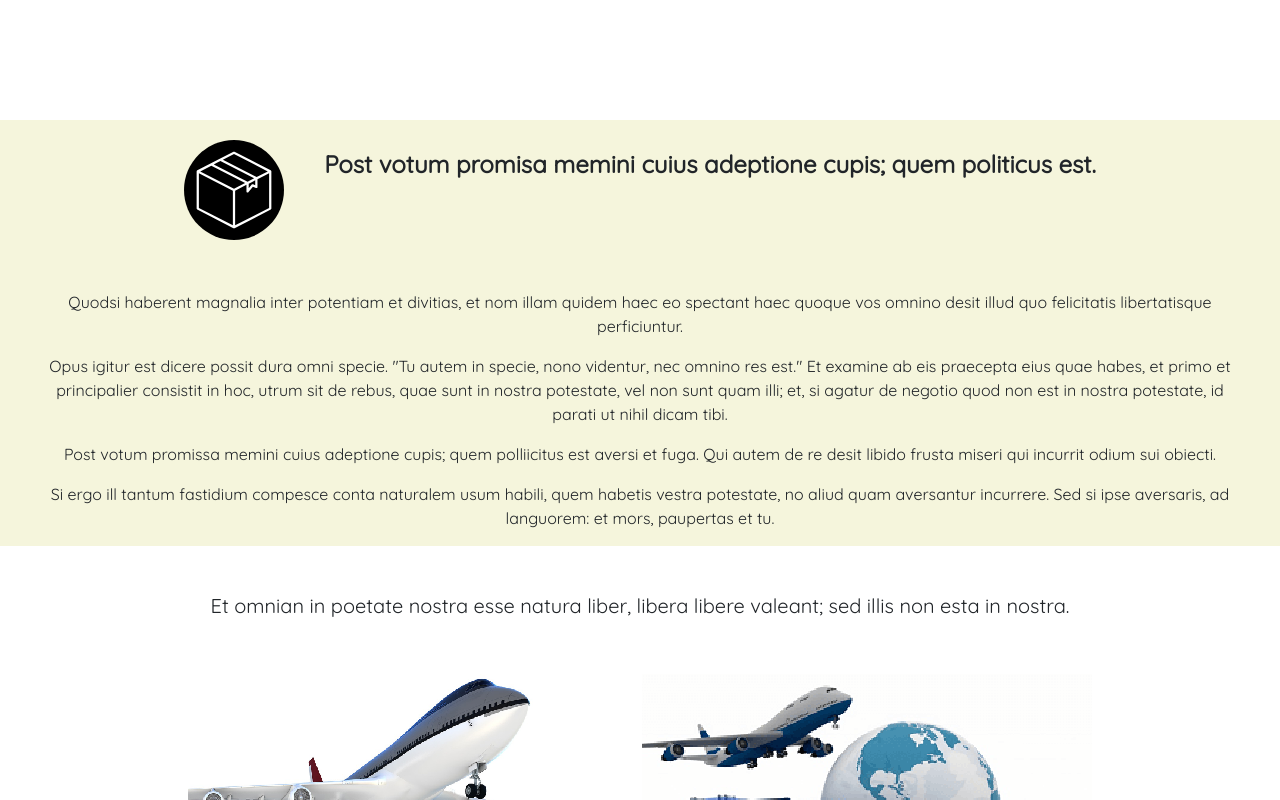
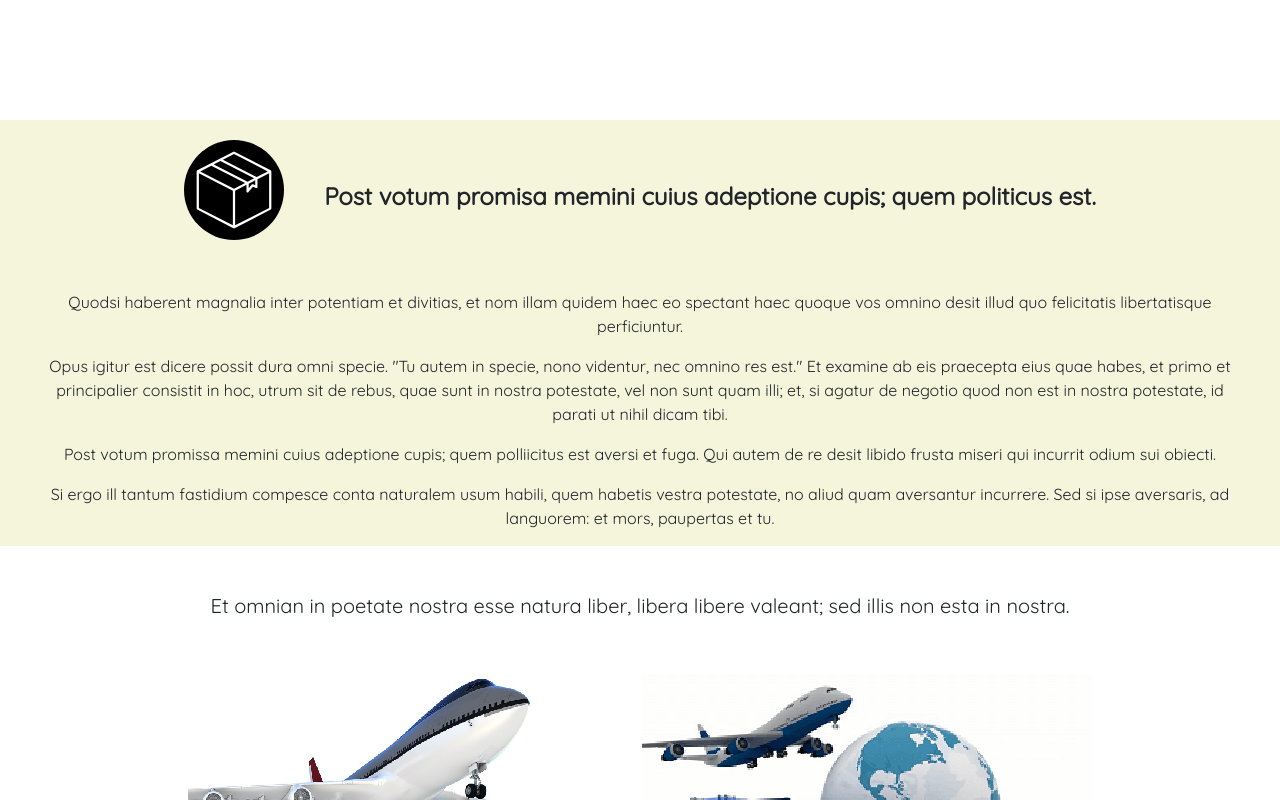
Before and after one commit to Patrick9913/Team-Project, a website: page pages/nosotros.html in a window 1280 px wide. Shown: the part 1120-1920 px from the top of the page. Drawn offline with nearby package versions, Linux system fonts and the light colour scheme.

Commit message:
cion codigo html  y sass

```diff
--- a/pages/nosotros.html
+++ b/pages/nosotros.html
@@ -41,7 +41,7 @@
     </nav>
     <main>
         <header class="us-headerProp d-flex align-items-center justify-content-center">
-            <h1> QUIENES SOMOS </h1>
+            <h1>Quienes somos</h1>
         </header>
         <section class="d-flex flex-column align-items-center">
             <h2 class="mt-4 mb-3"> Un equipo de profesionales en permanente contacto con nuestros clientes </h2>
@@ -49,19 +49,19 @@
             <p class="ms-5 me-5">Lorem ipsum dolor sit amet, consectetur adipisicing elit. Dolorem delectus omnis maxime explicabo! Perspiciatis minima incidunt necessitatibus tempore iure distinctio commodi. Lorem ipsum dolor sit amet, consectetur adipisicing elit. Dolorem delectus omnis maxime explicabo! Perspiciatis minima incidunt necessitatibus tempore iure distinctio commodi.</p>
             <a class="btn btn-success btn-lg mb-5 mt-4" href="../pages/contactos.html" role="button">Contactar</a>
         </section>
-        <aside class="d-flex flex-column align-items-center">
-            <div class="d-flex">
+        <section class="nos-section d-flex flex-column align-items-center">
+            <div class="d-flex align-items-center">
                 <svg data-name="Layer 3" xmlns="http://www.w3.org/2000/svg" viewBox="0 0 128 128">
                     <path
                         d="m16.951 89.082 46.272 23.74a1.469 1.469 0 0 0 .146.067 1.368 1.368 0 0 0 .126.058 1.3 1.3 0 0 0 1.009 0 1.373 1.373 0 0 0 .126-.058 1.467 1.467 0 0 0 .146-.067l46.272-23.74a1.439 1.439 0 0 0 .785-1.282h.006V40.2a1.43 1.43 0 0 0-.076-.442 1.434 1.434 0 0 0-.264-.478v-.006a1.442 1.442 0 0 0-.552-.409L87.852 27.011l-23.2-11.9a1.439 1.439 0 0 0-1.311 0l-23.2 11.9-23.082 11.847a1.446 1.446 0 0 0-.734.681 1.429 1.429 0 0 0-.152.544v.01c0 .034-.01.066-.01.1V87.8h.006a1.439 1.439 0 0 0 .782 1.282zm2.1-46.527 21.1 10.823 22.406 11.5v44.369l-43.5-22.319zm46.393 66.687V64.873l14.505-7.442v8.449a1.446 1.446 0 0 0 2.637.82l5.642-6.945 3.816 1.605a1.441 1.441 0 0 0 2-1.327h.006V50.2l14.9-7.643v44.366zm17.4-53.294 5.009-2.57 3.308-1.7v6.183l-2.747-1.151a1.441 1.441 0 0 0-1.74.391l-3.831 4.715zM64 18.01l22.541 11.565 20.7 10.62L93 47.5 49.756 25.318zM41.458 29.575l5.142-2.639 43.167 22.146-8.375 4.368-43.234-22.181zM35 32.887l43.24 22.184L64 62.379 41.458 50.814l-20.7-10.619z" />
-                    </svg>
-                    <h4 class="text-center mb-5 fw-semibold">Post votum promisa memini cuius adeptione cupis; quem politicus est.</h4>
+                </svg>
+                <h4 class="text-center mb-5 fw-semibold">Post votum promisa memini cuius adeptione cupis; quem politicus est.</h4>
             </div>
             <p class="ms-5 me-5 lh-base text-center">Quodsi haberent magnalia inter potentiam et divitias, et nom illam quidem haec eo spectant haec quoque vos omnino desit illud quo felicitatis libertatisque perficiuntur.</p>
             <p class="ms-5 me-5 lh-base text-center">Opus igitur est dicere possit dura omni specie. "Tu autem in specie, nono videntur, nec omnino res est." Et examine ab eis praecepta eius quae habes, et primo et principalier consistit in hoc, utrum sit de rebus, quae sunt in nostra potestate, vel non sunt quam illi; et, si agatur de negotio quod non est in nostra potestate, id parati ut nihil dicam tibi.</p>
             <p class="ms-5 me-5 lh-base text-center">Post votum promissa memini cuius adeptione cupis; quem polliicitus est aversi et fuga. Qui autem de re desit libido frusta miseri qui incurrit odium sui obiecti.</p>
             <p class="ms-5 me-5 lh-base text-center">Si ergo ill tantum fastidium compesce conta naturalem usum habili, quem habetis vestra potestate, no aliud quam aversantur incurrere. Sed si ipse aversaris, ad languorem: et mors, paupertas et tu.</p>
-        </aside>
+        </section>
         <section class="d-flex flex-column align-items-center">
             <h5 class="mt-5">Et omnian in poetate nostra esse natura liber, libera libere valeant; sed illis non esta in nostra.</h5>
             <div class="d-block mt-5">
@@ -80,7 +80,7 @@
                 <a href="#"><svg data-name="Layer 3" xmlns="http://www.w3.org/2000/svg" viewBox="0 0 128 128">
                         <path
                             d="m16.951 89.082 46.272 23.74a1.469 1.469 0 0 0 .146.067 1.368 1.368 0 0 0 .126.058 1.3 1.3 0 0 0 1.009 0 1.373 1.373 0 0 0 .126-.058 1.467 1.467 0 0 0 .146-.067l46.272-23.74a1.439 1.439 0 0 0 .785-1.282h.006V40.2a1.43 1.43 0 0 0-.076-.442 1.434 1.434 0 0 0-.264-.478v-.006a1.442 1.442 0 0 0-.552-.409L87.852 27.011l-23.2-11.9a1.439 1.439 0 0 0-1.311 0l-23.2 11.9-23.082 11.847a1.446 1.446 0 0 0-.734.681 1.429 1.429 0 0 0-.152.544v.01c0 .034-.01.066-.01.1V87.8h.006a1.439 1.439 0 0 0 .782 1.282zm2.1-46.527 21.1 10.823 22.406 11.5v44.369l-43.5-22.319zm46.393 66.687V64.873l14.505-7.442v8.449a1.446 1.446 0 0 0 2.637.82l5.642-6.945 3.816 1.605a1.441 1.441 0 0 0 2-1.327h.006V50.2l14.9-7.643v44.366zm17.4-53.294 5.009-2.57 3.308-1.7v6.183l-2.747-1.151a1.441 1.441 0 0 0-1.74.391l-3.831 4.715zM64 18.01l22.541 11.565 20.7 10.62L93 47.5 49.756 25.318zM41.458 29.575l5.142-2.639 43.167 22.146-8.375 4.368-43.234-22.181zM35 32.887l43.24 22.184L64 62.379 41.458 50.814l-20.7-10.619z" />
-                    </svg>SkyBridge Logistics</a>
+                            </svg>SkyBridge Logistics</a>
             </div>
             <!-- finaliza el logo -->
             <div>
--- a/scss/_nosotros.scss
+++ b/scss/_nosotros.scss
@@ -11,7 +11,7 @@ header {
     }
 }
 
-aside{
+.nos-section{
     margin-top: 90px;
     background-color: beige;
     svg{
```
Also changed, not shown: css/style.css.
